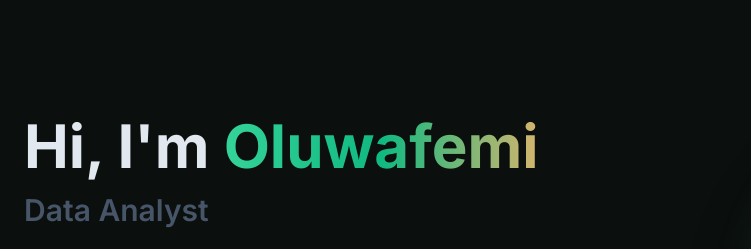
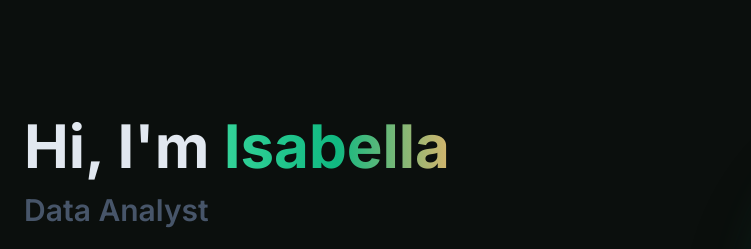
Before and after one commit to isabellaomoloye/isabelllaomoloye.github.io, a plain HTML site: page index.html in a window 1280 px wide. Shown: the part 137-386 px from the top of the page, 0-751 px from the left. Drawn offline with nearby package versions, Linux system fonts and the light colour scheme.

Commit message:
Update index.html

```diff
--- a/index.html
+++ b/index.html
@@ -550,7 +550,7 @@
     <section id="home" class="min-h-screen flex items-center pt-20">
         <div class="container mx-auto px-6 flex flex-col md:flex-row items-center justify-between">
             <div class="md:w-1/2 mb-12 md:mb-0">
-                <h1 class="text-4xl md:text-6xl font-bold mb-4">Hi, I'm <span class="gradient-text">Oluwafemi</span></h1>
+                <h1 class="text-4xl md:text-6xl font-bold mb-4">Hi, I'm <span class="gradient-text">Isabella</span></h1>
                 <h2 class="text-2xl md:text-3xl font-semibold mb-6 text-slate-600">Data Analyst</h2>
                 <p class="text-lg mb-8 text-slate-400 max-w-lg">
                     I specialize in turning data into actionable insights. With expertise in Python, SQL, and data visualization tools, I help businesses make informed decisions.
```
